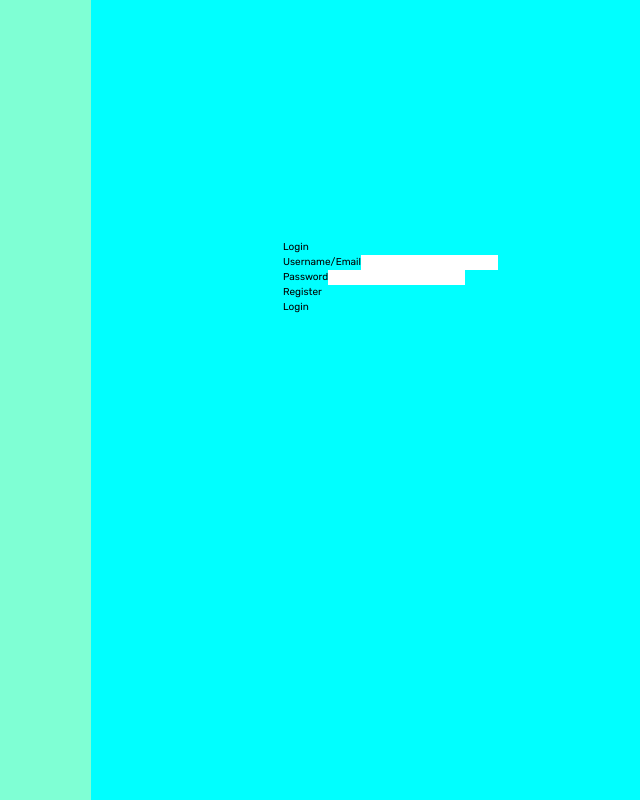
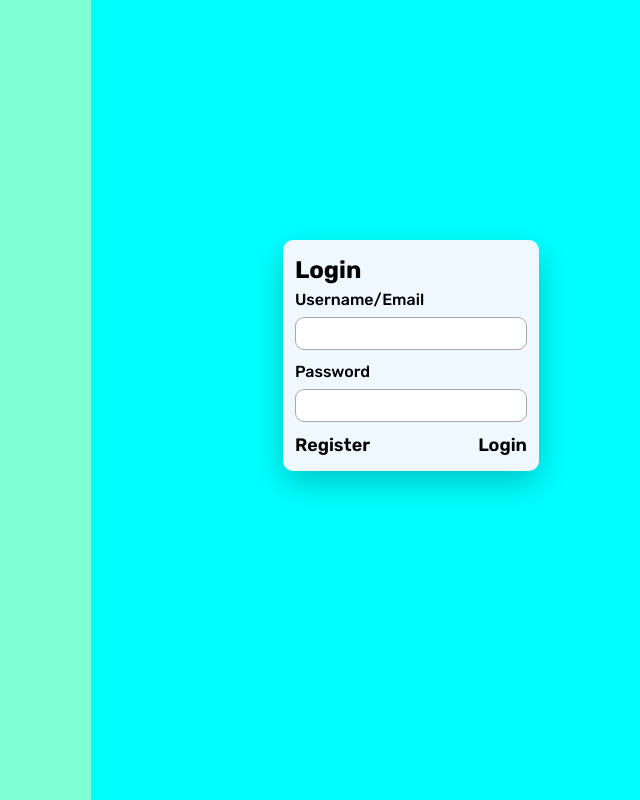
Before and after one commit to OMNI-god/ChatUI_React, a React (Vite) app: page / in a window 1280 px wide. Shown: the whole page, without its empty margins (549-1189 px from the left). Built offline with nearby package versions, Linux system fonts and the light colour scheme.

Commit message:
feat: refactor AuthForm and AuthWindow components for improved styling and structure

```diff
--- a/src/components/Auth-Component/AuthForm.jsx
+++ b/src/components/Auth-Component/AuthForm.jsx
@@ -28,87 +28,55 @@ export default function AuthForm({ isLogin, setIsLogin }) {
   }
 
   return (
-    <form
-      onSubmit={handleSubmit}
-      className={`bg-slate-100 p-2 rounded-md shadow-lg ${styles.form}`}
-    >
-      <h1 className="font-extrabold h- text-purple-600 m-2">
-        {isLogin ? "Login" : "Register"}
-      </h1>
-      <div className="m-2 flex-col flex">
-        <label
-          className="mb-1"
-          htmlFor={`${isLogin ? "username_email" : "username"}`}
-        >
-          {`${isLogin ? "Username/Email" : "Username"}`}
+    <form onSubmit={handleSubmit} className={styles.userForm}>
+      <h1 className={styles.formHeading}>{isLogin ? "Login" : "Register"}</h1>
+
+      <div className={styles.fields}>
+        <div>
+          <label htmlFor={`${isLogin ? "username_email" : "username"}`}>
+            {isLogin ? "Username/Email" : "Username"}
           </label>
           <input
             name={`${isLogin ? "username_email" : "username"}`}
             id={`${isLogin ? "username_email" : "username"}`}
-          className="p-2 rounded-md border border-collapse"
             type="text"
             required
           />
         </div>
+
         {!isLogin && (
-        <div className="m-2 flex-col flex">
-          <label className="mb-1" htmlFor="email">
-            Email
-          </label>
-          <input
-            name="email"
-            id="email"
-            className="p-2 rounded-md border border-collapse"
-            type="email"
-            required
-          />
+          <div>
+            <label htmlFor="email">Email</label>
+            <input name="email" id="email" type="email" required />
           </div>
         )}
-      <div className="m-2 flex-col flex">
-        <label className="mb-1" htmlFor="password">
-          Password
-        </label>
-        <input
-          name="password"
-          id="password"
-          className="p-2 rounded-md border border-collapse"
-          type="password"
-          required
-        />
+
+        <div>
+          <label htmlFor="password">Password</label>
+          <input name="password" id="password" type="password" required />
         </div>
+
         {!isLogin && (
-        <div className="m-2 flex-col flex">
-          <label className="mb-1" htmlFor="confirmPassword">
-            Confirm Password
-          </label>
+          <div>
+            <label htmlFor="confirmPassword">Confirm Password</label>
             <input
               name="confirmPassword"
               id="confirmPassword"
-            className="p-2 rounded-md border border-collapse"
               type="password"
               required
             />
           </div>
         )}
-      <div className="justify-between flex flex-1 m-2 items-center">
-        <p
-          className="font-bold text-purple-600 hover:text-purple-800 cursor-pointer"
-          onClick={() => setIsLogin((prev) => !prev)}
-        >
+      </div>
+
+      <div className={styles.actions}>
+        <p onClick={() => setIsLogin((prev) => !prev)}>
           {isLogin ? "Register" : "Login"}
         </p>
-        <button
-          disabled={isLoading}
-          className={`relative p-2 bg-blue-600 rounded-md shadow-slate-100 text-white ${
-            !isLoading && "hover:bg-blue-400"
-          } overflow-hidden`}
-        >
-          {/* Text */}
+        <button disabled={isLoading}>
           <span className={isLoading ? "opacity-50" : "opacity-100"}>
             {isLogin ? "Login" : "Register"}
           </span>
-
-          {/* Overlay spinner */}
           {isLoading && (
             <div className="w-full absolute inset-0 flex items-center justify-center">
               <CircleLoader width="30" height="30" />
--- a/src/components/Auth-Component/AuthForm.module.css
+++ b/src/components/Auth-Component/AuthForm.module.css
@@ -0,0 +1,50 @@
+.userForm {
+  background-color: aliceblue;
+  border-radius: 1rem;
+  padding: 1.2rem 1.2rem;
+  box-shadow: 0rem 1.2rem 3.2rem rgba(0, 0, 0, 0.226);
+}
+
+.fields {
+  display: flex;
+  flex-direction: column;
+  gap: 1rem; /* vertical spacing between all input groups */
+  width: 100%;
+  max-width: 400px;
+}
+
+.fields > div {
+  display: flex;
+  flex-direction: column;
+  gap: 0.5rem; /* spacing between label and input */
+}
+.actions {
+  display: flex;
+  justify-content: space-between;
+  margin-top: 1rem;
+}
+
+.fields div input {
+  width: 100%;
+  padding: 0.8rem 0.8rem;
+  border: 1px solid #aaa;
+  border-radius: 9px;
+}
+.formHeading {
+  font-size: 2.4rem;
+  font-weight: 700;
+}
+.fields div label {
+  font-size: 1.6rem;
+  font-weight: 500;
+}
+.actions > * {
+  font-size: 1.8rem;
+  font-weight: 600;
+}
+.fields div input :focus {
+  outline: none;
+}
+
+@media (max-width: 34em) {
+}
--- a/src/components/Auth-Component/AuthWindow.module.css
+++ b/src/components/Auth-Component/AuthWindow.module.css
@@ -2,29 +2,38 @@
   width: 100vw;
   height: 100vh;
   display: grid;
-  grid-template-columns: 1fr 1fr;
-  overflow: hidden;
+  grid-template-columns: 1fr 1fr; /* two equal columns */
 }
+
+/* Left panel stays as is */
 .leftPanel {
   background-color: aquamarine;
 }
+
+/* Right panel centers its content */
 .rightPanel {
   background-color: aqua;
-  display: grid;
+  display: flex;
+  justify-content: center; /* horizontal centering */
+  align-items: center; /* vertical centering */
 }
+
+/* Form wrapper (optional size) */
 .formWrapper {
-  justify-self: center;
-  align-self: center;
+  width: 40%;
   height: 40%;
-  width: 40%;
 }
+
 @media (max-width: 34em) {
   .container {
-    width: 100vw;
+    width: 100vh;
     height: 100vh;
     display: grid;
-    grid-template-columns: 0fr 1fr;
+    grid-template-columns: 1fr 1fr;
     overflow: hidden;
+  }
+  .leftPanel {
+    display: none;
   }
   .rightPanel {
     background-color: aqua;
```
Lines whose indentation alone changed are shown as unchanged.
